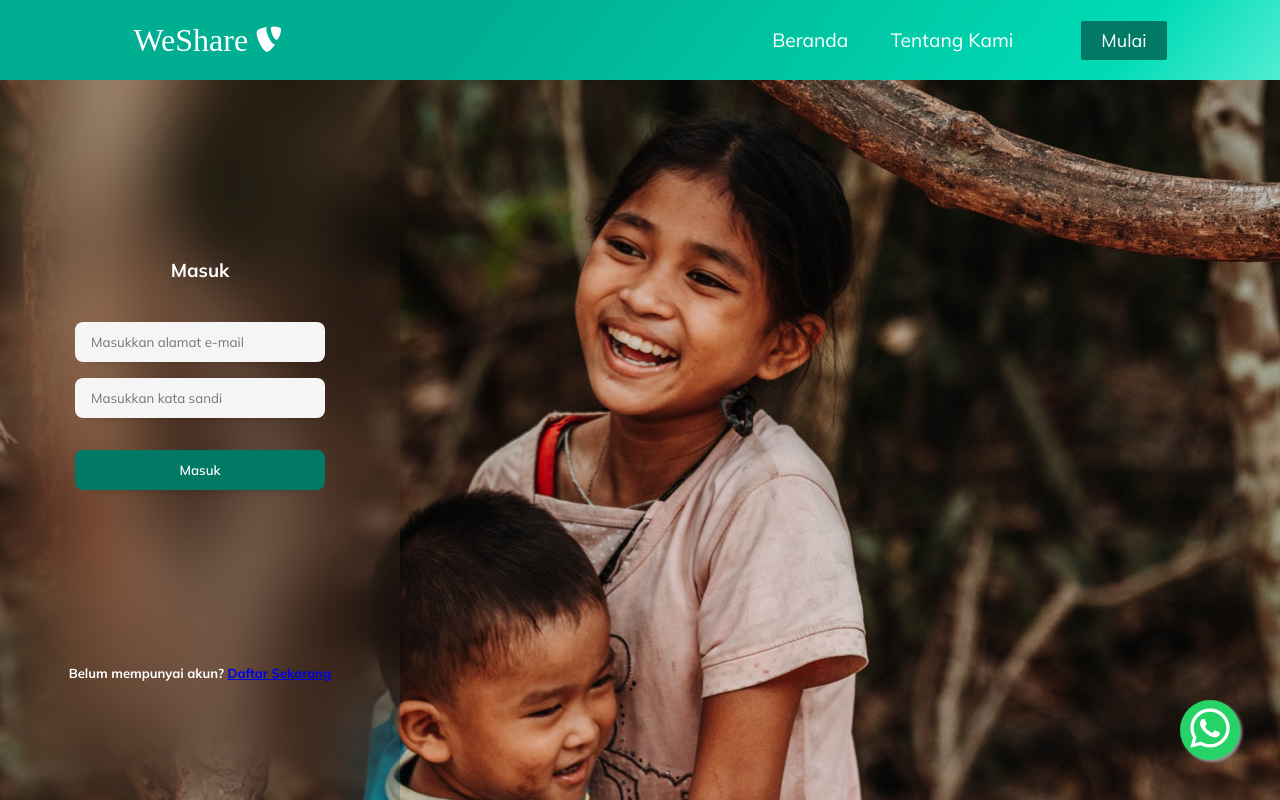
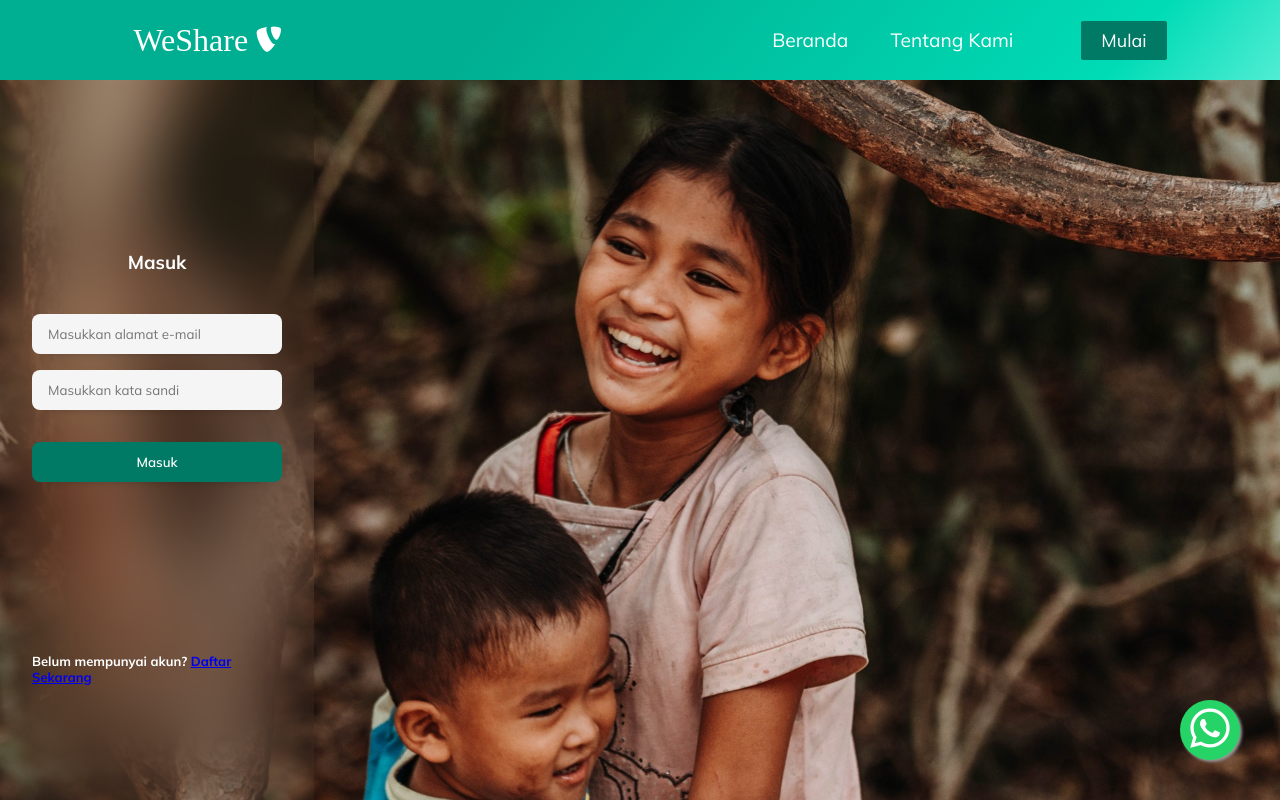
Before and after one commit to augustJH27/Z-File, a React (Create React App) app: page /masuk in a window 1280 px wide. Built offline with nearby package versions, Linux system fonts and the light colour scheme; the HTML template or start-up script is replaced by a standard one; a web font is replaced by a local one.

Commit message:
remove min width

```diff
--- a/src/components/Login/Sidebar.js
+++ b/src/components/Login/Sidebar.js
@@ -74,7 +74,7 @@ const LogoWrapper = styled.div`
 `;
 
 const Container = styled.div`
-  min-width: 400px;
+  /* min-width: 400px; */
   backdrop-filter: blur(35px);
   background-color: rgba(255, 255, 255, 0.8);
   background: transparent;
--- a/src/components/Register/Sidebar.js
+++ b/src/components/Register/Sidebar.js
@@ -75,7 +75,7 @@ const LogoWrapper = styled.div`
 `;
 
 const Container = styled.div`
-  min-width: 400px;
+  /* min-width: 400px; */
   backdrop-filter: blur(35px);
   background-color: rgba(255, 255, 255, 0.8);
   background: transparent;
```
